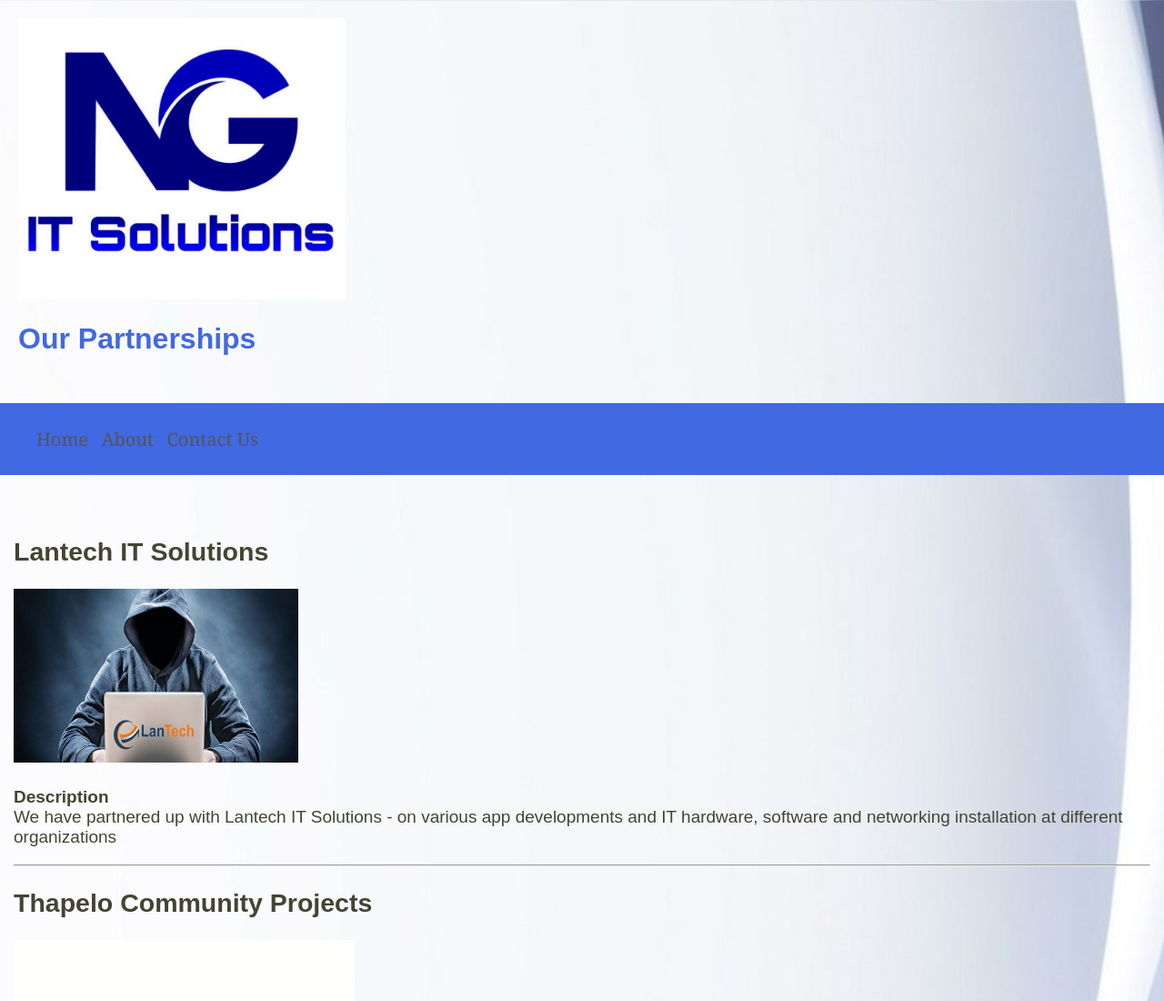
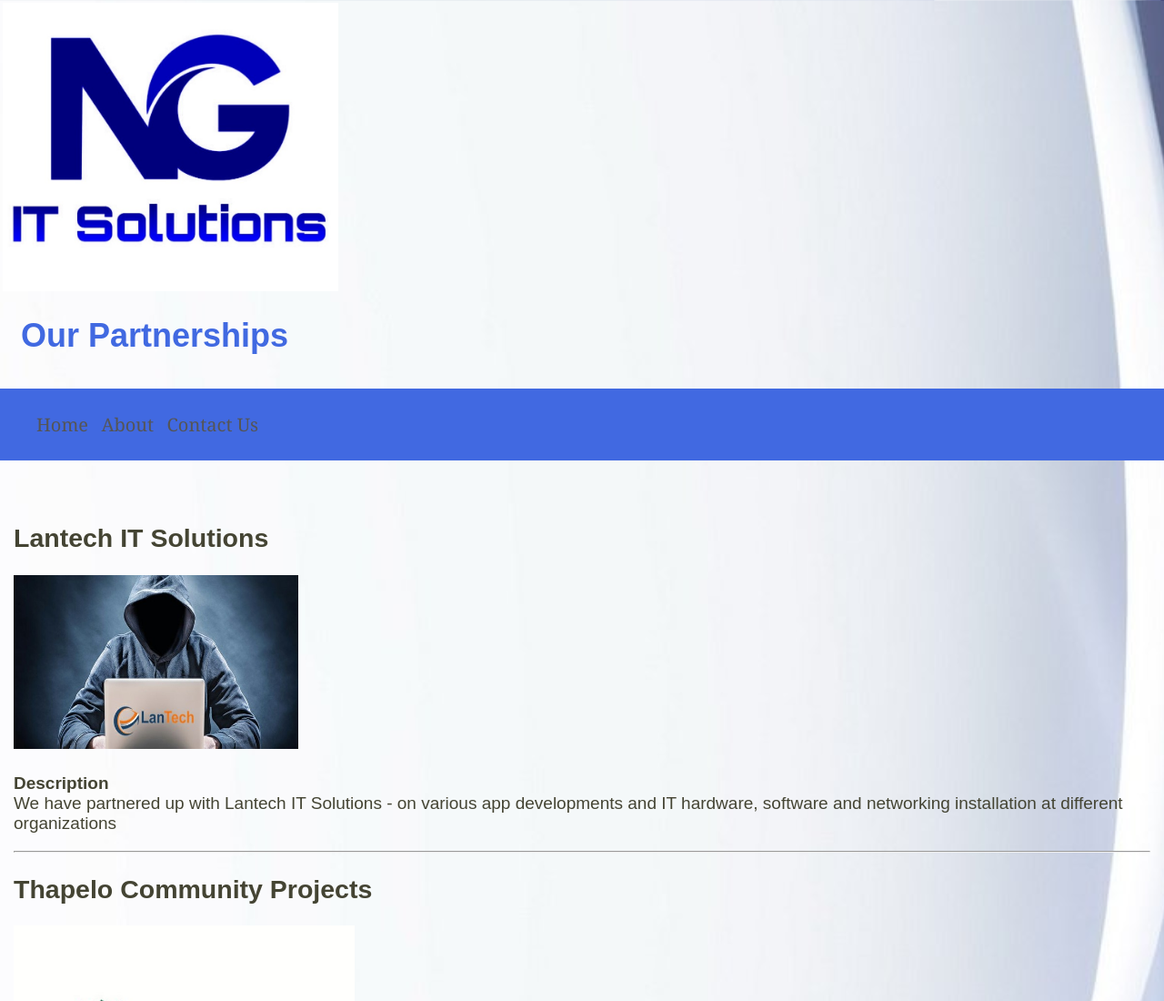
Before and after one commit to PKUltimate-Coder/web_site, a plain HTML site: page _site_pages/partnerships.html in a window 1280 px wide. Shown: the top 1100 px of the page at 91% size. Drawn offline with Linux system fonts and the light colour scheme; files whose address does not match are found by name.

Commit message:
I Knew it

```diff
--- a/_site_pages/css_styles/about.css
+++ b/_site_pages/css_styles/about.css
@@ -57,7 +57,7 @@ footer{
 
 #main-header
 {
-	padding: 10px;
+	padding: 3px;
 }
 
 #main-header h1
@@ -65,6 +65,7 @@ footer{
 	color: royalblue;
 	font-size: 36px;
 	font-family: Arial, Helvetica, sans-serif;
+	margin-left : 20px;
 }
 
 #about
--- a/_site_pages/css_styles/contact.css
+++ b/_site_pages/css_styles/contact.css
@@ -36,6 +36,11 @@
 	margin-top: 10px;
 }
 
+#main-header
+{
+	padding:3px;
+}
+
 body {
 	height: 100%;
 	margin : auto;
@@ -65,6 +70,8 @@ footer{
 {
 	color: royalblue;
 	margin-left : 20px;
+	font-size: 36px;
+	font-family: Arial, Helvetica, sans-serif;
 }
 
 #contact_details
--- a/_site_pages/css_styles/partnerships.css
+++ b/_site_pages/css_styles/partnerships.css
@@ -57,11 +57,14 @@ footer{
 }
 
 #main-header{
-	padding:20px;
+	padding:3px;
 }
 
 #main-header h1{
 	color:royalblue;
+	font-size: 36px;
+	font-family: Arial, Helvetica, sans-serif;
+	margin-left : 20px;
 }
 
 #partners
--- a/css_styles/index.css
+++ b/css_styles/index.css
@@ -52,7 +52,7 @@ body {
 	text-align: left;
 	color : royalblue;
 	font-family: Arial, Helvetica, sans-serif;
-	font-size: 32px;
+	font-size: 36px;
 	margin-left : 20px;
 }
 
```
Also changed, not shown: _site_pages/images/_background.jpg (added).
